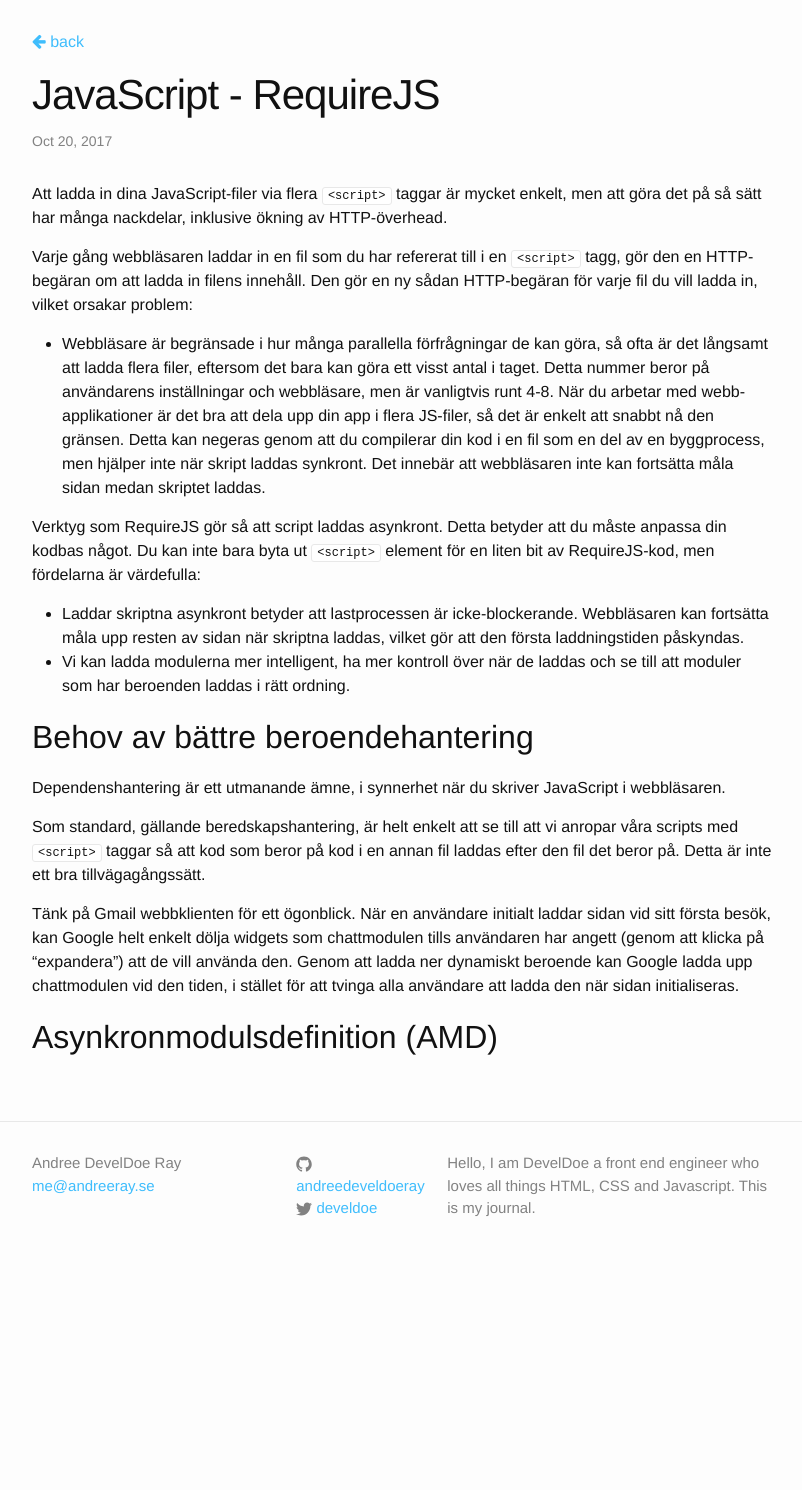
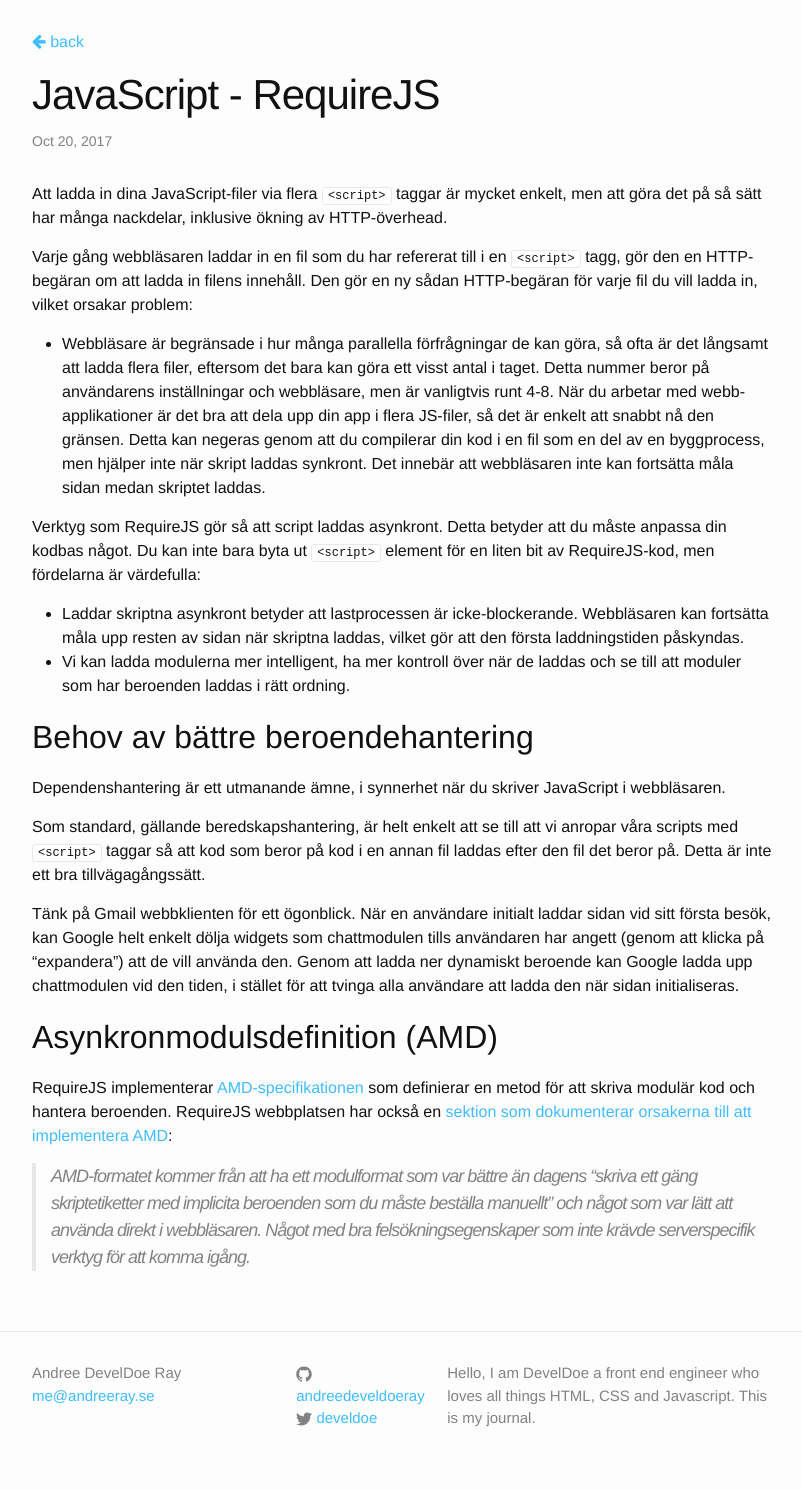
Before and after one commit to develdoe/develdoe.github.io, a Jekyll site: the page built from _posts/2017-10-20-javascript-requirejs.md, in a window 1280 px wide. Shown: the whole page, without its empty margins (238-1040 px from the left). Built offline with Jekyll 4.4.1, drawn with Linux system fonts in a browser that asks for light colours; before the commit the page ends 1280 px from its top, so only the background shows below that.

Commit message:
Create 2017-10-20-javascript-requirejs.md

```diff
--- a/_posts/2017-10-20-javascript-requirejs.md
+++ b/_posts/2017-10-20-javascript-requirejs.md
@@ -23,3 +23,7 @@
 Tänk på Gmail webbklienten för ett ögonblick. När en användare initialt laddar sidan vid sitt första besök, kan Google helt enkelt dölja widgets som chattmodulen tills användaren har angett (genom att klicka på "expandera") att de vill använda den. Genom att ladda ner dynamiskt beroende kan Google ladda upp chattmodulen vid den tiden, i stället för att tvinga alla användare att ladda den när sidan initialiseras.
 
 ## Asynkronmodulsdefinition (AMD)
+
+RequireJS implementerar [AMD-specifikationen](https://github.com/amdjs/amdjs-api/wiki/AMD) som definierar en metod för att skriva modulär kod och hantera beroenden. RequireJS webbplatsen har också en [sektion som dokumenterar orsakerna till att implementera AMD](http://requirejs.org/docs/whyamd.html):
+
+> AMD-formatet kommer från att ha ett modulformat som var bättre än dagens "skriva ett gäng skriptetiketter med implicita beroenden som du måste beställa manuellt" och något som var lätt att använda direkt i webbläsaren. Något med bra felsökningsegenskaper som inte krävde serverspecifik verktyg för att komma igång.
```
